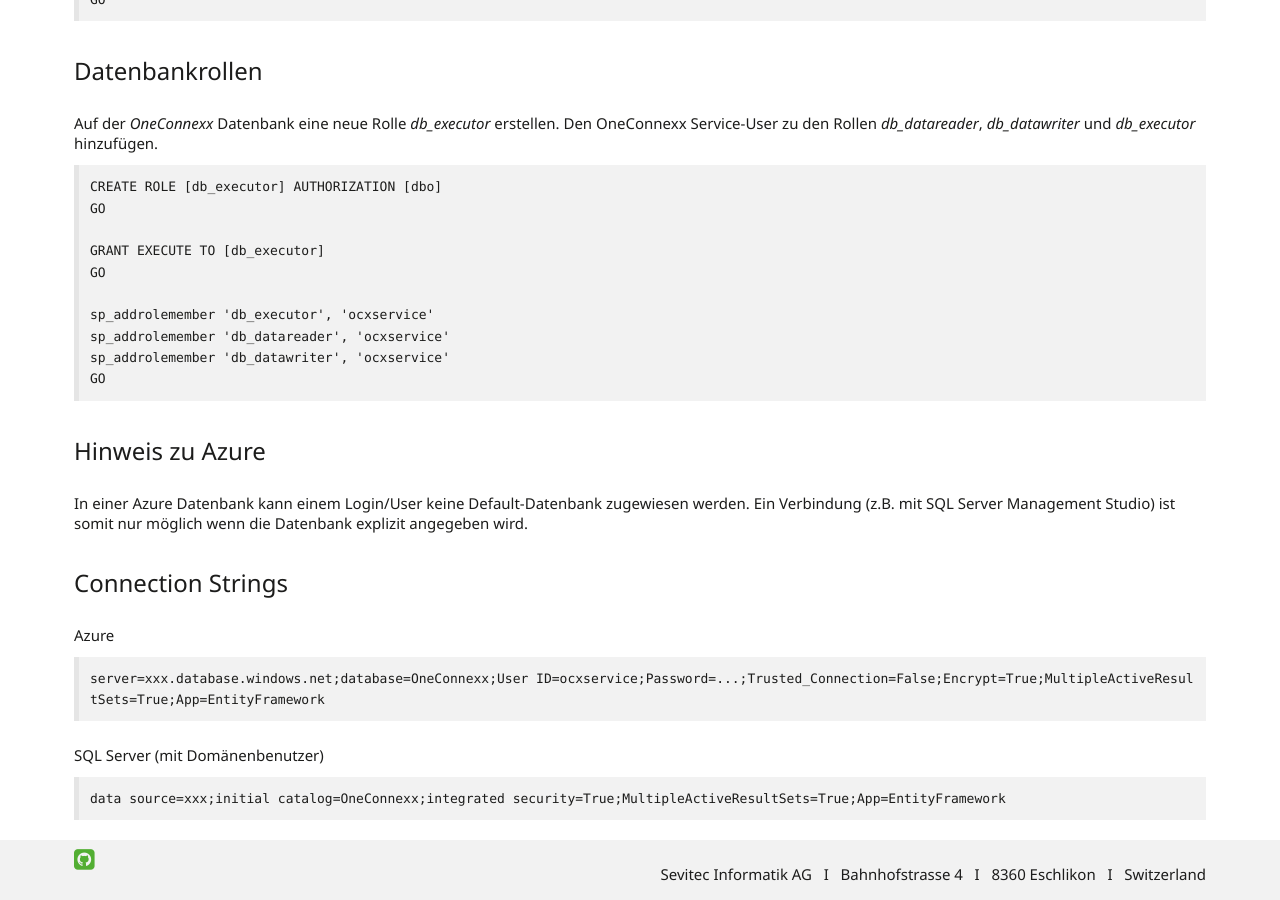
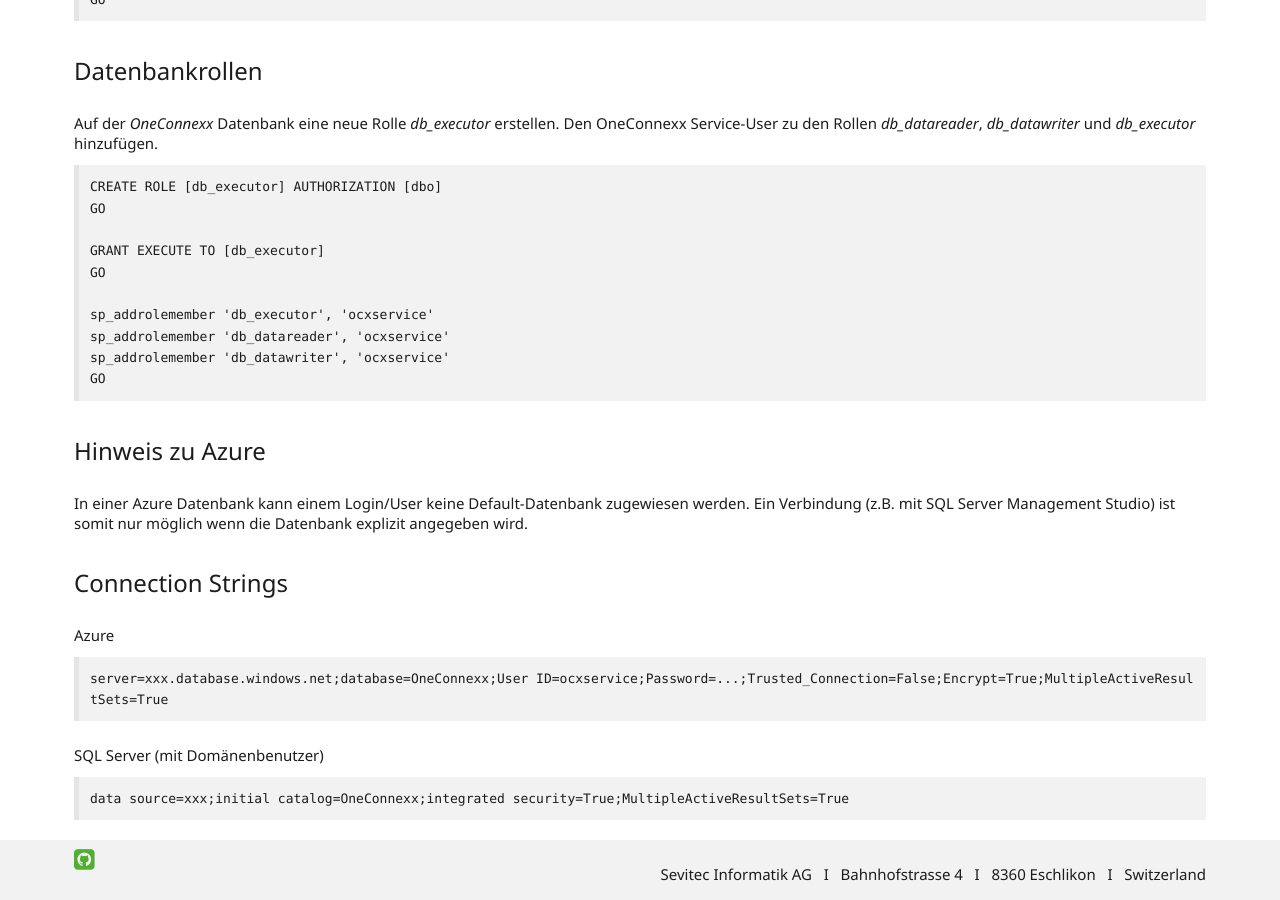
Before and after one commit to primesoft-group/oneconnexx-docs, a Jekyll site: the page built from _pages/setup/de/db.md, in a window 1280 px wide and 900 px high, scrolled down 879 px. Built offline with Jekyll 4.4.1, drawn with Linux system fonts in a browser that asks for light colours; nearby versions of some CDN libraries; some web fonts are replaced.

Commit message:
Update db.md

````diff
--- a/_pages/setup/de/db.md
+++ b/_pages/setup/de/db.md
@@ -57,11 +57,11 @@
 Azure
 
 ```
-server=xxx.database.windows.net;database=OneConnexx;User ID=ocxservice;Password=...;Trusted_Connection=False;Encrypt=True;MultipleActiveResultSets=True;App=EntityFramework
+server=xxx.database.windows.net;database=OneConnexx;User ID=ocxservice;Password=...;Trusted_Connection=False;Encrypt=True;MultipleActiveResultSets=True
 ```
 
 SQL Server (mit Domänenbenutzer)
 
 ```
-data source=xxx;initial catalog=OneConnexx;integrated security=True;MultipleActiveResultSets=True;App=EntityFramework
+data source=xxx;initial catalog=OneConnexx;integrated security=True;MultipleActiveResultSets=True
 ```
````
